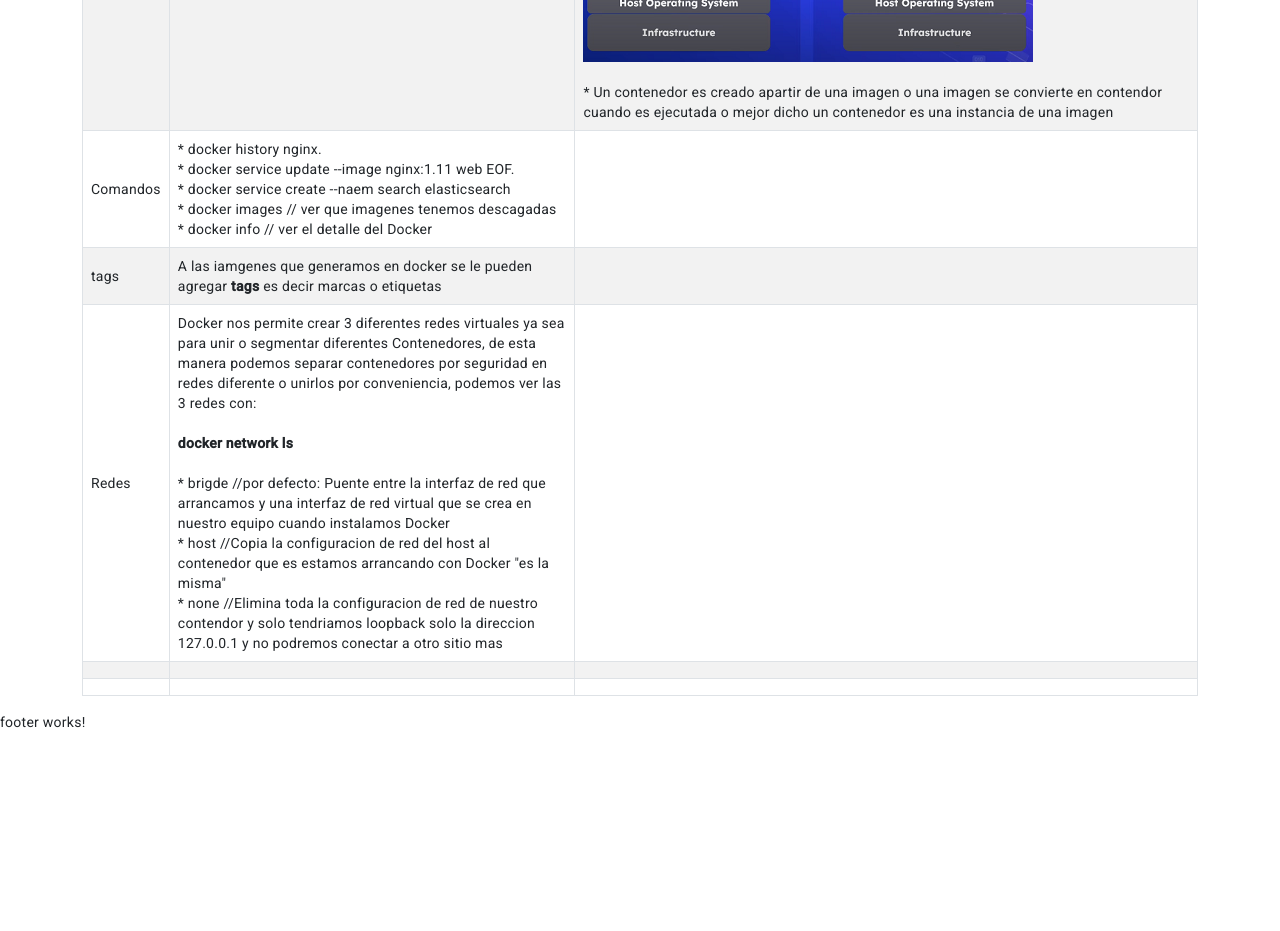
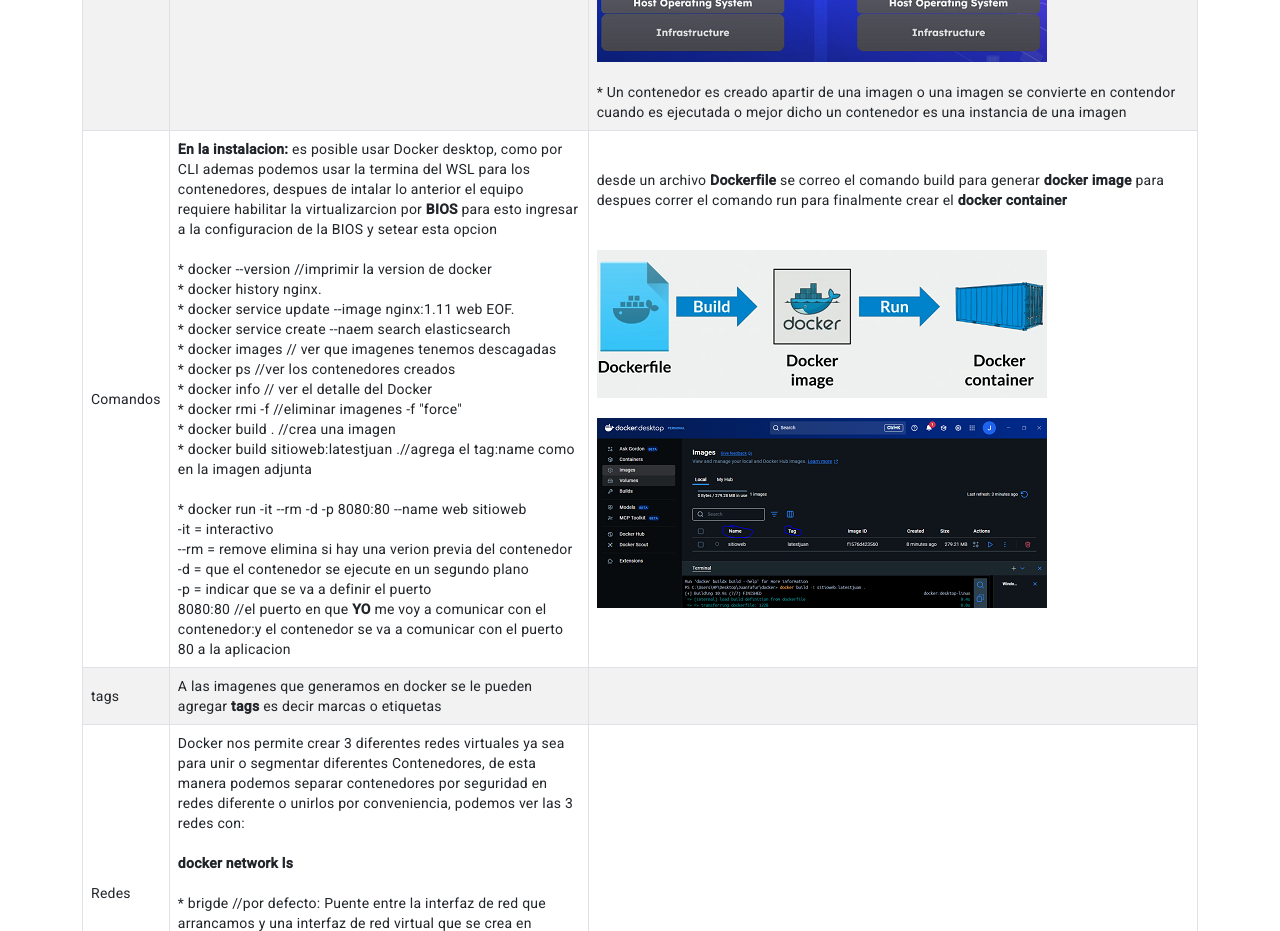
Before and after one commit to jugutafur/Support-FrontEnd-Angular-full, an Angular app: page /Docker in a window 1280 px wide. Shown: the part 1140-2071 px from the top of the page. Before the commit the page ends 1872 px from the top, so only its background shows below. Built offline with nearby package versions, Linux system fonts and the light colour scheme.

Commit message:
add docker

```diff
--- a/src/app/core/components/testing/components/main-testing/main-testing.component.html
+++ b/src/app/core/components/testing/components/main-testing/main-testing.component.html
@@ -19,6 +19,11 @@
           </tr>
       </thead>
       <tbody>
+            <tr>
+              <td>comandos</td>
+              <td>./gradle clean test jacocoTestReport</td>
+              <td></td>
+          </tr>
           <tr>
               <td>Consideraciones</td>
               <td>
@@ -106,11 +111,6 @@
               <td></td>
               <td></td>
           </tr>
-          <tr>
-              <td></td>
-              <td></td>
-              <td></td>
-          </tr>
 
           <tr>
               <td></td>
--- a/src/app/core/components/transversales/components/docker/docker.component.html
+++ b/src/app/core/components/transversales/components/docker/docker.component.html
@@ -41,19 +41,42 @@
     <tr>
       <td>Comandos</td>
       <td>
+        <strong>En la instalacion:</strong> es posible usar Docker desktop, como por CLI ademas podemos usar la termina del WSL para los contenedores, despues de intalar lo anterior el equipo requiere habilitar la virtualizarcion por <strong>BIOS</strong> para esto ingresar a la configuracion de la BIOS y setear esta opcion <br><br>
+        * docker --version //imprimir la version de docker<br>
         * docker history nginx.<br>
         * docker service update --image nginx:1.11 web EOF. <br>
         * docker service create --naem search elasticsearch <br>
         * docker images // ver que imagenes tenemos descagadas <br>
+        * docker ps //ver los contenedores creados<br>
         * docker info // ver el detalle del Docker<br>
+        * docker rmi -f //eliminar imagenes -f "force" <br>
+        * docker build . //crea una imagen <br>
+        * docker build sitioweb:latestjuan .//agrega el tag:name como en la imagen adjunta <br><br>
+        * docker run -it --rm -d -p 8080:80 --name web sitioweb<br>
+        -it = interactivo <br>
+        --rm = remove elimina si hay una verion previa del contenedor <br>
+        -d = que el contenedor se ejecute en un segundo plano <br>
+        -p = indicar que se va a definir el puerto <br>
+        8080:80 //el puerto en que <strong>YO</strong> me voy a comunicar con el contenedor:y el contenedor se va a comunicar con el puerto 80 a la aplicacion
       </td>
-      <td></td>
+      <td>
+        desde un archivo <strong>Dockerfile</strong> se correo el comando build para generar <strong>docker image</strong> para despues correr el comando run para finalmente crear el <strong>docker container</strong><br><br><br>
+        <img
+        src="../../../../../../assets/transversales/Docker/Flujo para desplegar container.PNG"
+        alt="Flujo para desplegar container"
+        title="Flujo para desplegar container"><br><br>
+
+        <img
+        src="../../../../../../assets/transversales/Docker/Creacion de imagen.PNG"
+        alt="Creacion de imagen"
+        title="Creacion de imagen"><br><br>
+      </td>
     </tr>
 
     <tr>
       <td>tags</td>
       <td>
-        A las iamgenes que generamos en docker se le pueden agregar <strong>tags</strong> es decir marcas o etiquetas
+        A las imagenes que generamos en docker se le pueden agregar <strong>tags</strong> es decir marcas o etiquetas
       </td>
       <td></td>
     </tr>
```
Also changed, not shown: src/assets/transversales/Docker/Creacion de imagen.PNG (added), src/assets/transversales/Docker/Flujo para desplegar container.PNG (added).
